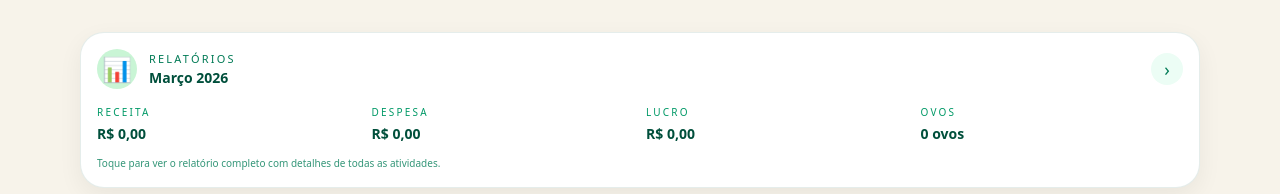
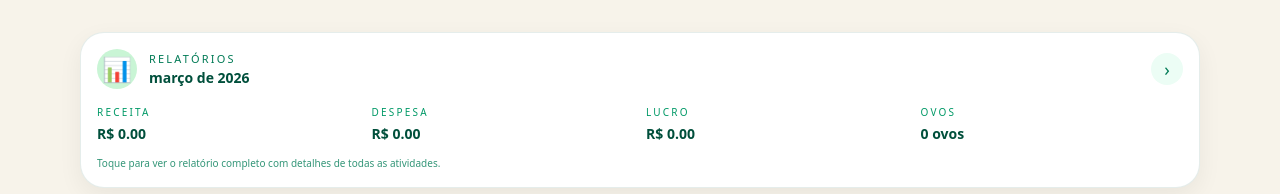
Before and after one commit to matheusduarteur/hortadporto, a Next.js app in the folder roca-app/: page / in a window 1280 px wide. Shown: the part 373-567 px from the top of the page. Built offline with nearby package versions, Linux system fonts and the light colour scheme; no server answers; the database is empty.

Commit message:
basedata

```diff
--- a/roca-app/app/page.tsx
+++ b/roca-app/app/page.tsx
@@ -1,6 +1,8 @@
 'use client'
 
+import { useEffect, useState } from 'react'
 import Link from 'next/link'
+import { supabase } from '@/lib/supabaseClient'
 
 type Atalho = {
   href: string
@@ -17,14 +19,137 @@ const atalhos: Atalho[] = [
   { href: '/despesas', label: 'Despesas', icon: '💸' },
 ]
 
+type DashboardResumo = {
+  receita: number
+  despesa: number
+  lucro: number
+  ovos: number
+}
+
+function getMonthRange(date = new Date()) {
+  const ano = date.getFullYear()
+  const mes = date.getMonth() // 0-11
+
+  const inicio = new Date(ano, mes, 1)
+  const fim = new Date(ano, mes + 1, 1)
+
+  const pad = (n: number) => String(n).padStart(2, '0')
+
+  // formato 'YYYY-MM-DD' para comparar com coluna date
+  const inicioStr = `${inicio.getFullYear()}-${pad(inicio.getMonth() + 1)}-01`
+  const fimStr = `${fim.getFullYear()}-${pad(fim.getMonth() + 1)}-01`
+
+  // label tipo "Março 2026"
+  const labelMes = inicio.toLocaleDateString('pt-BR', {
+    month: 'long',
+    year: 'numeric',
+  })
+
+  return { inicioStr, fimStr, labelMes }
+}
+
 export default function DashboardPage() {
-  const relatorio = {
-    mes: 'Março 2026',
-    receita: 'R$ 0,00',
-    despesa: 'R$ 0,00',
-    lucro: 'R$ 0,00',
-    ovos: '0 ovos',
-  }
+  const [{ inicioStr, fimStr, labelMes }] = useState(() => getMonthRange())
+  const [resumo, setResumo] = useState<DashboardResumo | null>(null)
+  const [loadingResumo, setLoadingResumo] = useState(true)
+
+  useEffect(() => {
+    async function carregarResumo() {
+      try {
+        // 1) vendas -> sales.total
+        const { data: vendas, error: errVendas } = await supabase
+          .from('sales')
+          .select('total, date')
+          .gte('date', inicioStr)
+          .lt('date', fimStr)
+
+        if (errVendas) {
+          console.error('Erro ao carregar vendas:', errVendas)
+        }
+
+        const receita =
+          (vendas ?? []).reduce(
+            (acc, v) => acc + Number((v as any).total ?? 0),
+            0
+          ) || 0
+
+        // 2) despesas -> expenses.amount
+        const { data: despesas, error: errDespesas } = await supabase
+          .from('expenses')
+          .select('amount, date')
+          .gte('date', inicioStr)
+          .lt('date', fimStr)
+
+        if (errDespesas) {
+          console.error('Erro ao carregar despesas:', errDespesas)
+        }
+
+        const despesa =
+          (despesas ?? []).reduce(
+            (acc, d) => acc + Number((d as any).amount ?? 0),
+            0
+          ) || 0
+
+        // 3) ovos -> egg_records.quantity
+        const { data: ovosData, error: errOvos } = await supabase
+          .from('egg_records')
+          .select('quantity, date')
+          .gte('date', inicioStr)
+          .lt('date', fimStr)
+
+        if (errOvos) {
+          console.error('Erro ao carregar ovos:', errOvos)
+        }
+
+        const ovos =
+          (ovosData ?? []).reduce(
+            (acc, o) => acc + Number((o as any).quantity ?? 0),
+            0
+          ) || 0
+
+        setResumo({
+          receita,
+          despesa,
+          lucro: receita - despesa,
+          ovos,
+        })
+      } catch (e) {
+        console.error('Erro geral ao carregar resumo do dashboard:', e)
+      } finally {
+        setLoadingResumo(false)
+      }
+    }
+
+    carregarResumo()
+  }, [inicioStr, fimStr])
+
+  const receitaText =
+    resumo && !loadingResumo
+      ? `R$ ${resumo.receita.toFixed(2)}`
+      : loadingResumo
+      ? 'Carregando...'
+      : 'R$ 0,00'
+
+  const despesaText =
+    resumo && !loadingResumo
+      ? `R$ ${resumo.despesa.toFixed(2)}`
+      : loadingResumo
+      ? 'Carregando...'
+      : 'R$ 0,00'
+
+  const lucroText =
+    resumo && !loadingResumo
+      ? `R$ ${resumo.lucro.toFixed(2)}`
+      : loadingResumo
+      ? 'Carregando...'
+      : 'R$ 0,00'
+
+  const ovosText =
+    resumo && !loadingResumo
+      ? `${resumo.ovos} ovos`
+      : loadingResumo
+      ? 'Carregando...'
+      : '0 ovos'
 
   return (
     <div className="flex flex-col gap-8">
@@ -57,7 +182,7 @@ export default function DashboardPage() {
         ))}
       </section>
 
-      {/* CARD DE RELATÓRIOS IGUAL À FOTO */}
+      {/* CARD DE RELATÓRIOS */}
       <section className="px-4">
         <Link
           href="/relatorios"
@@ -75,7 +200,7 @@ export default function DashboardPage() {
                   Relatórios
                 </span>
                 <span className="text-sm font-semibold text-emerald-900">
-                  {relatorio.mes}
+                  {labelMes}
                 </span>
               </div>
             </div>
@@ -92,36 +217,28 @@ export default function DashboardPage() {
               <span className="uppercase tracking-[0.22em] text-emerald-600 text-[10px]">
                 Receita
               </span>
-              <span className="mt-1 text-sm font-semibold">
-                {relatorio.receita}
-              </span>
+              <span className="mt-1 text-sm font-semibold">{receitaText}</span>
             </div>
 
             <div className="flex flex-col">
               <span className="uppercase tracking-[0.22em] text-emerald-600 text-[10px]">
                 Despesa
               </span>
-              <span className="mt-1 text-sm font-semibold">
-                {relatorio.despesa}
-              </span>
+              <span className="mt-1 text-sm font-semibold">{despesaText}</span>
             </div>
 
             <div className="flex flex-col">
               <span className="uppercase tracking-[0.22em] text-emerald-600 text-[10px]">
                 Lucro
               </span>
-              <span className="mt-1 text-sm font-semibold">
-                {relatorio.lucro}
-              </span>
+              <span className="mt-1 text-sm font-semibold">{lucroText}</span>
             </div>
 
             <div className="flex flex-col">
               <span className="uppercase tracking-[0.22em] text-emerald-600 text-[10px]">
                 Ovos
               </span>
-              <span className="mt-1 text-sm font-semibold">
-                {relatorio.ovos}
-              </span>
+              <span className="mt-1 text-sm font-semibold">{ovosText}</span>
             </div>
           </div>
 
```
